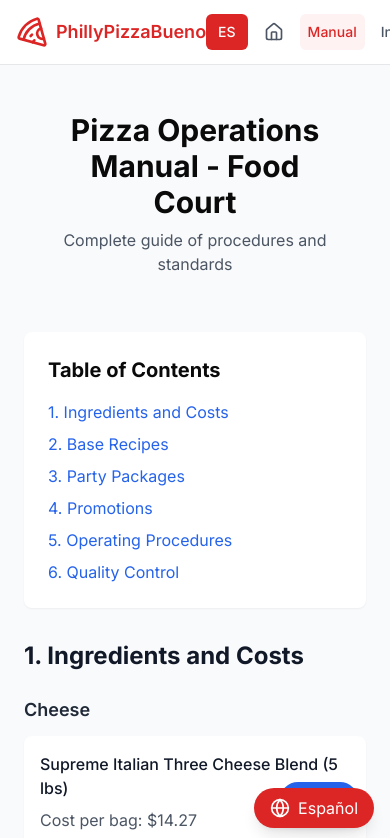
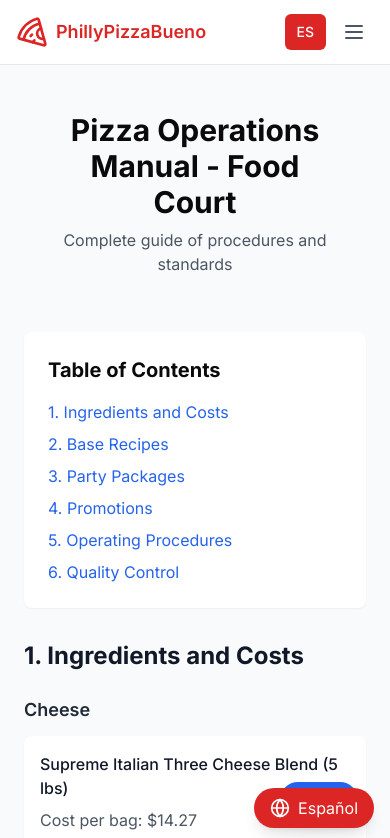
Before and after one commit to tomcat65/philly-pizza-bueno, a Next.js app: page /manual in a window 390 px wide. Shown: the top 838 px of the page. Built offline with nearby package versions, Linux system fonts and the light colour scheme.

Commit message:
Update mobile navigation and remove redundant language toggles

```diff
--- a/app/components/Navbar.tsx
+++ b/app/components/Navbar.tsx
@@ -1,9 +1,10 @@
 "use client";
 
+import { useState } from "react";
 import Link from "next/link";
 import { usePathname } from "next/navigation";
 import { useLanguage } from "../context/LanguageContext";
-import { Home, Pizza } from "lucide-react";
+import { Home, Pizza, Menu, X } from "lucide-react";
 
 const translations = {
   en: {
@@ -21,6 +22,7 @@ const translations = {
 export function Navbar() {
   const pathname = usePathname();
   const { language, toggleLanguage } = useLanguage();
+  const [isMenuOpen, setIsMenuOpen] = useState(false);
   const t = translations[language];
 
   const isActive = (path: string) => {
@@ -38,11 +40,13 @@ export function Navbar() {
           <div className="flex items-center">
             <Link href="/" className="flex items-center space-x-2">
               <Pizza className="h-8 w-8 text-red-600" />
-              <span className="text-lg font-semibold text-red-600">PhillyPizzaBueno</span>
+              <span className="text-lg font-semibold text-red-600">
+                PhillyPizzaBueno
+              </span>
             </Link>
           </div>
 
-          {/* Navigation Links */}
+          {/* Desktop Navigation */}
           <div className="hidden md:flex items-center space-x-4">
             <Link
               href="/"
@@ -83,7 +87,7 @@ export function Navbar() {
             </button>
           </div>
 
-          {/* Mobile Menu */}
+          {/* Mobile Navigation */}
           <div className="md:hidden flex items-center space-x-2">
             <button
               onClick={toggleLanguage}
@@ -91,38 +95,60 @@ export function Navbar() {
             >
               {language === "en" ? "ES" : "EN"}
             </button>
+            <button
+              onClick={() => setIsMenuOpen(!isMenuOpen)}
+              className="p-2 rounded-md text-gray-600 hover:text-red-600 hover:bg-red-50"
+            >
+              {isMenuOpen ? (
+                <X className="h-6 w-6" />
+              ) : (
+                <Menu className="h-6 w-6" />
+              )}
+            </button>
+          </div>
+        </nav>
+
+        {/* Mobile Menu Dropdown */}
+        {isMenuOpen && (
+          <div className="md:hidden border-t border-gray-200">
+            <div className="py-2 space-y-1">
               <Link
                 href="/"
-              className={`p-2 rounded-md ${
+                className={`flex items-center px-4 py-3 text-base font-medium ${
                   isActive("/")
                     ? "text-red-600 bg-red-50"
                     : "text-gray-600 hover:text-red-600 hover:bg-red-50"
                 }`}
+                onClick={() => setIsMenuOpen(false)}
               >
-              <Home className="h-5 w-5" />
+                <Home className="h-5 w-5 mr-2" />
+                {t.home}
               </Link>
               <Link
                 href="/manual"
-              className={`p-2 rounded-md text-sm font-medium ${
+                className={`block px-4 py-3 text-base font-medium ${
                   isActive("/manual")
                     ? "text-red-600 bg-red-50"
                     : "text-gray-600 hover:text-red-600 hover:bg-red-50"
                 }`}
+                onClick={() => setIsMenuOpen(false)}
               >
                 {t.manual}
               </Link>
               <Link
                 href="/ingredientes"
-              className={`p-2 rounded-md text-sm font-medium ${
+                className={`block px-4 py-3 text-base font-medium ${
                   isActive("/ingredientes")
                     ? "text-red-600 bg-red-50"
                     : "text-gray-600 hover:text-red-600 hover:bg-red-50"
                 }`}
+                onClick={() => setIsMenuOpen(false)}
               >
                 {t.ingredients}
               </Link>
             </div>
-        </nav>
+          </div>
+        )}
       </div>
     </header>
   );
--- a/app/page.tsx
+++ b/app/page.tsx
@@ -121,7 +121,7 @@ export default function Home() {
       </div>
 
       {/* Footer */}
-      <footer className="bg-red-600 text-white py-6 mt-12">
+      <footer className="bg-red-600 py-6 mt-12">
         <div className="max-w-7xl mx-auto px-4 sm:px-6 lg:px-8 text-center">
           <p className="text-white/90 text-sm">{t.footer.copyright}</p>
         </div>
```
Lines whose indentation alone changed are shown as unchanged.
